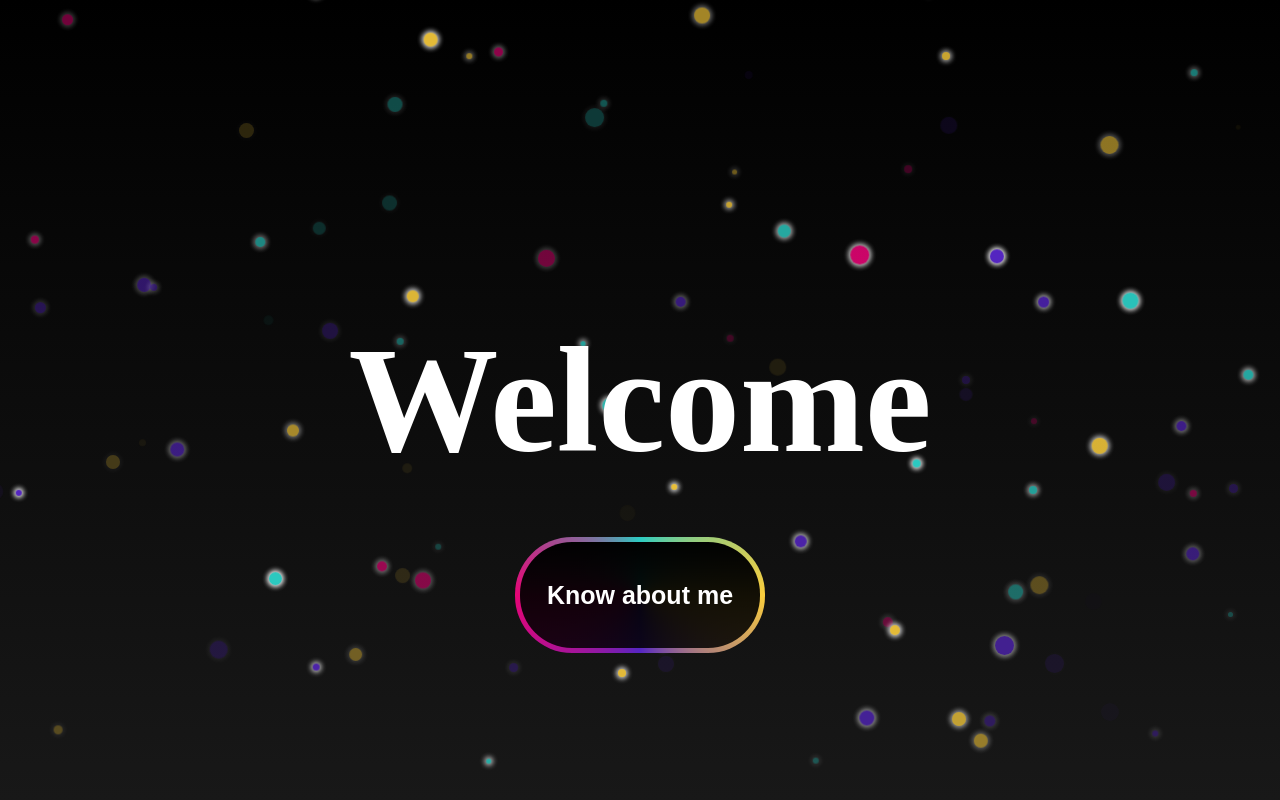
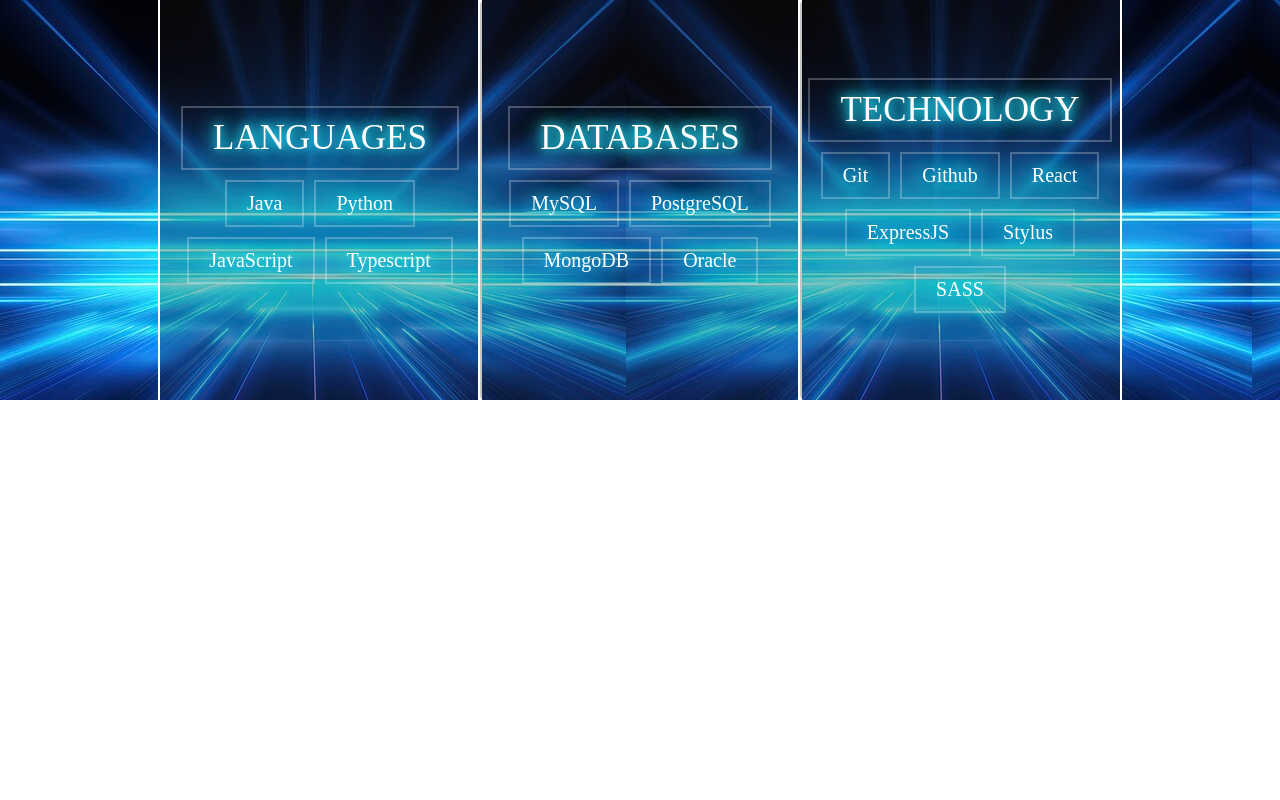
Before and after one commit to whitewizard2002/Portfolio, a React app: page / in a window 1280 px wide. Built offline with nearby package versions, Linux system fonts and the light colour scheme.

Commit message:
added components for the skill card and the animations

```diff
--- a/src/App.tsx
+++ b/src/App.tsx
@@ -1,120 +1,27 @@
 import React, { ReactNode } from 'react';
-import { WelcomeBtn } from './lib/components/WelcomeBtn';
 import styled, { css, keyframes, ThemeProvider } from 'styled-components';
-import { TextTyper } from './lib/components/TextTyper';
-import { Column } from './lib/components/Column';
-import { FloatingCircles } from './lib/components/FloatingCircles';
 import { theme } from './lib/theme/theme';
-import { CyanSquare } from './lib/components/CyanSquare';
-import { YellowTriangle } from './lib/components/YellowTriangle';
-import { PurpleHexagon } from './lib/components/PurpleHexagon';
-import { PinkCircle } from './lib/components/PinkCircle';
 import { SkillCard } from './lib/components/SkillCard';
-import { DetailCard } from './lib/components/DetailCard';
-
+import SkillBg from '../static/Skill_bg.jpg';
 export const AppContext = React.createContext<{ welcomeBtnClicked: boolean }>({
   welcomeBtnClicked: false,
 });
 
 const App: React.FC = (): ReactNode => {
-  const [welcomeBtnClicked, setWelcomeBtnClicked] = React.useState(false);
-  const [removeWelcomeText, setRemoveWelcomeText] = React.useState(false);
-  const [skillCardActive, setSkillCardActive] = React.useState(-1);
-  const [showSkillCard, setShowSkillCard] = React.useState(false);
-
-  const handleWelcomeBtnClick = () => {
-    setWelcomeBtnClicked(true);
-  };
-
-  const handleShowSkillCard = React.useCallback(() => {
-    setShowSkillCard(true);
-  }, []);
-
-  const handleRemoveWelcomeTxt = () => {
-    setRemoveWelcomeText(true);
-  };
-
-  const handleSkillCardOnHover = React.useCallback((active: number) => {
-    console.log('handleSkillCardOnHover', active);
-    setSkillCardActive(active);
-  }, []);
-
-  const handleSkillCardOnHoverLeave = React.useCallback(() => {
-    console.log('handleSkillCardOnHoverLeave');
-    setSkillCardActive(-1);
-  }, []);
-
-  const DetailCardMemoized = React.memo(DetailCard);
-
   return (
     <ThemeProvider theme={theme}>
-      <AppContext.Provider value={{ welcomeBtnClicked }}>
-        <AppWrapper>
-          <Column>
-            <WelcomeTxtWrapper
-              btnClicked={welcomeBtnClicked}
-              onAnimationEnd={handleRemoveWelcomeTxt}
-            >
-              <TextTyper
-                text="Welcome"
-                weight="bold"
-                size="150px"
-                color="#ffffff"
-                style={{ textShadow: '0px 0px 5px 2px rgba(255,255,255,1)' }}
-              />
-            </WelcomeTxtWrapper>
-            <WelcomeBtnWrapper>
-              <WelcomeBtn
-                text="Know about me"
-                onClick={handleWelcomeBtnClick}
-                handleShowSkillCard={handleShowSkillCard}
-              />
-            </WelcomeBtnWrapper>
-
-            {welcomeBtnClicked && removeWelcomeText && (
-              <SkillCardArray>
-                <SkillCard
-                  type="Languages"
-                  onHover={() => handleSkillCardOnHover(0)}
-                  onHoverLeave={handleSkillCardOnHoverLeave}
-                />
-                <SkillCard
-                  type="Databases"
-                  onHover={() => {
-                    return handleSkillCardOnHover(1);
-                  }}
-                  onHoverLeave={handleSkillCardOnHoverLeave}
-                />
-                <SkillCard
-                  type="Tech"
-                  onHover={() => {
-                    return handleSkillCardOnHover(2);
-                  }}
-                  onHoverLeave={handleSkillCardOnHoverLeave}
-                />
-                {skillCardActive > -1 && (
-                  <DetailCardMemoized type={skillCardActive} />
-                )}
-              </SkillCardArray>
-            )}
-
-            <FloatingCircles count={100} />
-
-            {welcomeBtnClicked && <CyanSquare />}
-            {welcomeBtnClicked && <PurpleHexagon />}
-            {welcomeBtnClicked && <PinkCircle />}
-            {welcomeBtnClicked && <YellowTriangle />}
-          </Column>
-        </AppWrapper>
-      </AppContext.Provider>
+      <AppWrapper>
+        <SkillCard type={'LANGUAGES'} />
+        <SkillCard type={'DATABASES'} />
+        <SkillCard type={'TECHNOLOGY'} />
+      </AppWrapper>
     </ThemeProvider>
   );
 };
 
 const AppWrapper = styled.div`
   display: flex;
-  background: ${(props) =>
-    `linear-gradient(to bottom, ${props.theme.black}, ${props.theme.light_black})`};
+  background: url(${SkillBg});
   width: 100%;
   height: auto;
   align-items: center;
@@ -131,27 +38,4 @@
   }
 `;
 
-const WelcomeTxtWrapper = styled.div<{ btnClicked: boolean }>`
-  display: flex;
-  justify-content: center;
-  align-items: center;
-  position: absolute;
-  ${(props) =>
-    props.btnClicked &&
-    css`
-      animation: ${fadeOut} 0.75s ease-in-out forwards;
-    `}
-`;
-
-const WelcomeBtnWrapper = styled.div`
-  display: flex;
-  margin-top: 400px;
-`;
-
-const SkillCardArray = styled.div`
-  display: flex;
-  width: 100%;
-  justify-content: space-around;
-`;
-
 export default App;
--- a/src/lib/components/SkillCard.tsx
+++ b/src/lib/components/SkillCard.tsx
@@ -1,14 +1,8 @@
 import styled from 'styled-components';
 import React from 'react';
-import { SkillCircle } from './SkillCircle';
-import CodeSnippetIcon from '../../../static/CodeSnippet';
-import DatabaseIcon from '../../../static/Database';
-import MonitorSettingsIcon from '../../../static/MonitorSettings';
 
 interface SkillCardProps {
-  type: 'Languages' | 'Databases' | 'Tech';
-  onHover: (event: React.MouseEvent) => void;
-  onHoverLeave: (event: React.MouseEvent) => void;
+  type: 'LANGUAGES' | 'DATABASES' | 'TECHNOLOGY';
 }
 
 export const SkillCard: React.FC<SkillCardProps> = (props) => {
@@ -24,44 +18,25 @@
   ];
 
   return (
-    <SkillCardWrapper
-      onMouseEnter={props.onHover}
-      onMouseLeave={props.onHoverLeave}
-    >
+    <SkillCardWrapper id="SkillCardWrapper-id">
       <OuterBg id="OuterBg-id">
-        <FrontContent id="FrontConent-id">
-          {props.type === 'Languages' && <CodeSnippetIcon />}
-          {props.type === 'Databases' && <DatabaseIcon />}
-          {props.type === 'Tech' && <MonitorSettingsIcon />}
-        </FrontContent>
-
-        <BackContent id="BackContent-id">
-          {props.type === 'Languages' ? (
-            <>
-              <SkillCircleArray>
-                {languages.map((language) => {
-                  return <SkillCircle key={language} text={language} />;
-                })}
-              </SkillCircleArray>
-            </>
-          ) : props.type === 'Databases' ? (
-            <>
-              <SkillCircleArray>
-                {databases.map((database) => {
-                  return <SkillCircle key={database} text={database} />;
-                })}
-              </SkillCircleArray>
-            </>
-          ) : (
-            <>
-              <SkillCircleArray>
-                {technologies.map((technologies) => {
-                  return <SkillCircle key={technologies} text={technologies} />;
-                })}
-              </SkillCircleArray>
-            </>
-          )}
-        </BackContent>
+        <ContentWrapper id="Conent-Wrapperid">
+          <TitleWrapper>{props.type}</TitleWrapper>
+          <BtnGridWrapper>
+            {props.type == 'LANGUAGES' &&
+              languages.map((language, index) => (
+                <BtnWrapper key={index}>{language}</BtnWrapper>
+              ))}
+            {props.type == 'DATABASES' &&
+              databases.map((db, index) => (
+                <BtnWrapper key={index}>{db}</BtnWrapper>
+              ))}
+            {props.type == 'TECHNOLOGY' &&
+              technologies.map((technology, index) => (
+                <BtnWrapper key={index}>{technology}</BtnWrapper>
+              ))}
+          </BtnGridWrapper>
+        </ContentWrapper>
       </OuterBg>
     </SkillCardWrapper>
   );
@@ -77,68 +52,57 @@
   width: 320px;
   height: 400px;
   border-radius: 5px;
-  padding: 5px;
+  background-color: ${(props) => props.theme.black_25_translucent};
   position: relative;
-  background: ${(props) =>
-    `conic-gradient(${props.theme.yellow},${props.theme.cyan},${props.theme.purple},${props.theme.pink},${props.theme.yellow})`};
-  backdrop-filter: blur(10px);
-  -webkit-backdrop-filter: blur(10px);
   display: flex;
   justify-content: center;
   align-items: center;
-  transition: transform 0.6s;
-  &:hover {
-    transform: rotateY(180deg);
-  }
-  transform-style: preserve-3d;
-  box-shadow: ${(props) => `0px 0px 5px 1px ${props.theme.red}`};
 `;
 
-const FrontContent = styled.div`
-  background-color: ${(props) => props.theme.black};
-  border-radius: 5px;
+const ContentWrapper = styled.div`
+  border: 2px solid ${(props) => props.theme.white};
+  width: 100%;
+  height: 100%;
   display: flex;
+  flex-direction: column;
   justify-content: center;
   align-items: center;
   position: absolute;
-  top: 5px;
-  left: 5px;
-  right: 5px;
-  bottom: 5px;
-  width: auto;
-  height: auto;
-  backface-visibility: hidden;
-  transition: transform 0.6s;
-  ${OuterBg}:hover & {
-    transform: rotateY(180deg);
-  }
-  z-index: 2;
-  transform-style: preserve-3d;
+  color: ${(props) => props.theme.white};
 `;
 
-const BackContent = styled.div`
-  background-color: ${(props) => props.theme.black};
-  border-radius: 5px;
+const TitleWrapper = styled.div`
+  border: 2px solid ${(props) => props.theme.white_25_translucent};
+  color: ${(props) => props.theme.white};
+  text-shadow:
+    0px 0px 20px ${(props) => props.theme.light_blue},
+    0px 0px 20px ${(props) => props.theme.light_blue},
+    0px 0px 10px ${(props) => props.theme.light_blue};
+  padding: 10px 30px;
+  font-size: 35px;
+`;
+
+const BtnGridWrapper = styled.div`
   display: flex;
+  flex-wrap: wrap;
+  gap: 10px;
   justify-content: center;
   align-items: center;
-  position: absolute;
-  top: 5px;
-  left: 5px;
-  right: 5px;
-  bottom: 5px;
-  width: auto;
-  height: auto;
-  backface-visibility: hidden;
-  transition: transform 0.6s;
-  transform-style: preserve-3d;
+  padding: 10px;
 `;
 
-const SkillCircleArray = styled.div`
-  display: flex;
-  flex-wrap: wrap;
-  justify-content: space-evenly;
-  align-items: center;
-  gap: 20px;
-  padding: 20px;
+const BtnWrapper = styled.div`
+  border: 2px solid ${(props) => props.theme.white_25_translucent};
+  padding: 10px 20px;
+  font-size: 20px;
+  text-shadow:
+    0px 0px 20px ${(props) => props.theme.light_blue},
+    0px 0px 20px ${(props) => props.theme.light_blue};
+
+  &:hover {
+    background-color: ${(props) => props.theme.white};
+    cursor: pointer;
+    color: ${(props) => props.theme.black};
+    text-shadow: none;
+  }
 `;
--- a/src/lib/theme/theme.ts
+++ b/src/lib/theme/theme.ts
@@ -1,10 +1,17 @@
 export const theme = {
   white: '#ffffff',
-  black: '#000000',
-  light_black: '#181818',
-  yellow: '#facd3d',
-  cyan: '#2cccc3',
-  purple: '#5626C4',
-  pink: '#E60576',
-  red: '#FF0000',
+  black: '#181817',
+  darkest_blue: '#0a1543',
+  darker_blue: '#19327f',
+  dark_blue: '#021fa0',
+  blue: '#1b45d7',
+  light_blue: '#23e9fc',
+
+  white_25_translucent: 'rgba(255,255,255,0.25)',
+  white_50_translucent: 'rgba(255,255,255,0.50)',
+  white_75_translucent: 'rgba(255,255,255,0.75)',
+
+  black_25_translucent: 'rgba(24,24,23,0.25)',
+  black_50_translucent: 'rgba(24,24,23,0.5)',
+  black_75_translucent: 'rgba(24,24,23,0.75)',
 };
--- a/webpack.config.js
+++ b/webpack.config.js
@@ -27,6 +27,15 @@
         test: /\.css$/,
         use: ['style-loader', 'css-loader'],
       },
+      {
+        test: /\.(png|jpg|jpeg|gif|svg)$/i, // Match image file extensions
+        type: 'asset/resource',
+        parser: {
+          dataUrlCondition: {
+            maxSize: 8 * 1024, // Inline images smaller than 8KB
+          },
+        },
+      },
     ],
   },
   plugins: [
```
Also changed, not shown: modules.d.ts (added, +22 -0 lines), svg.d.ts (deleted, +0 -7 lines), static/Skill_bg.jpg (added).
